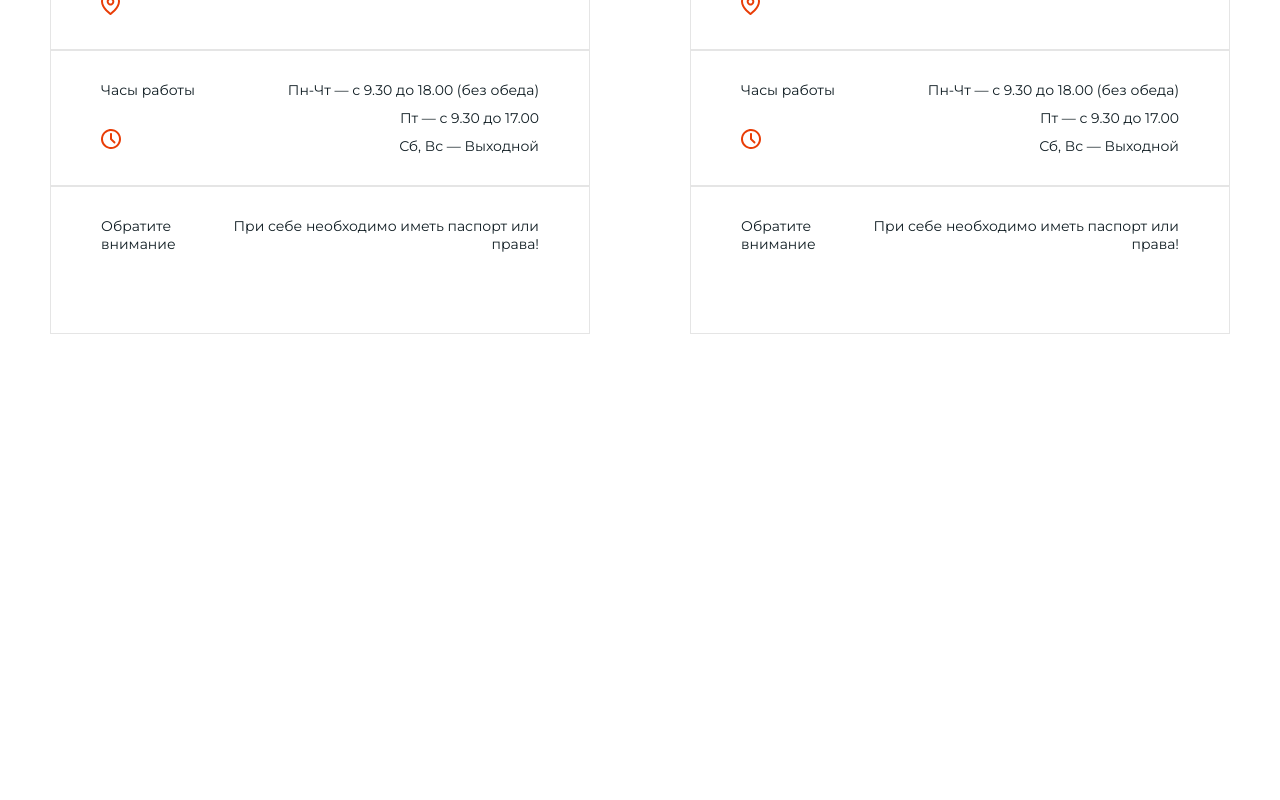
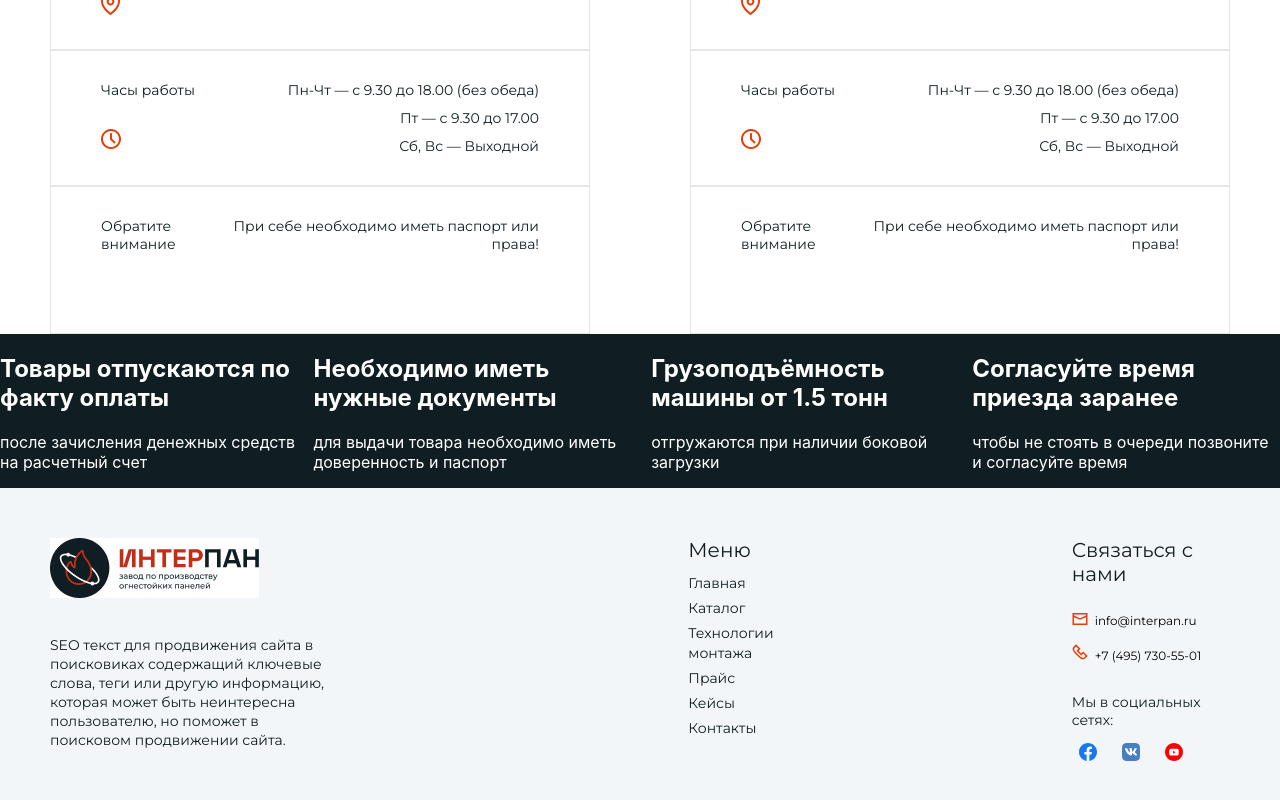
Before and after one commit to Ilya26071995/new, a React app: page /contacts in a window 1280 px wide. Shown: the part 1243-2043 px from the top of the page. Before the commit the page ends 1577 px from the top, so only its background shows below. Built offline with nearby package versions, Linux system fonts and the light colour scheme.

Commit message:
add Delivery

```diff
--- a/src/Pages/Contacts/index.tsx
+++ b/src/Pages/Contacts/index.tsx
@@ -5,6 +5,8 @@ import { Connection } from "../../components/Connection/Index";
 import { BigTitle } from "../../components/BigTitle/index";
 import { Picture } from "../../components/Picture";
 import { Communication } from "../../components/Communication";
+import { Footer } from "../../components/Footer";
+import { Delivery } from "../../components/Delivery";
 
 const Comm = [{ title: "Офис" }, { title: "Склад" }];
 
@@ -24,6 +26,8 @@ const Contacts = () => {
           <Communication title={title} key={index} />
         ))}
       </div>
+      <Delivery />
+      <Footer />
     </div>
   );
 };
--- /dev/null
+++ b/src/components/Delivery/Delivery.module.scss
@@ -0,0 +1,5 @@
+.background {
+  background-color: #101d23;
+  color: #fff;
+  display: flex;
+}
--- /dev/null
+++ b/src/components/Delivery/index.tsx
@@ -0,0 +1,41 @@
+import React from "react";
+import s from "./Delivery.module.scss";
+
+const INFO = [
+  {
+    title: "Товары отпускаются по факту оплаты",
+    text: "после зачисления денежных средств на расчетный счет",
+  },
+  {
+    title: "Необходимо иметь  нужные документы",
+    text: "для выдачи товара необходимо иметь доверенность и паспорт",
+  },
+  {
+    title: "Грузоподъёмность машины от 1.5 тонн",
+    text: "отгружаются при наличии боковой загрузки",
+  },
+  {
+    title: "Согласуйте время приезда заранее",
+    text: "чтобы не стоять в очереди позвоните и согласуйте время",
+  },
+];
+
+interface InfoType {
+  title: string;
+  text: string;
+}
+
+const Delivery = () => {
+  return (
+    <div className={s.background}>
+      {INFO.map(({ title, text }: InfoType, index) => (
+        <div key={index}>
+          <h2>{title}</h2>
+          <p>{text}</p>
+        </div>
+      ))}
+    </div>
+  );
+};
+
+export { Delivery };
```
Also changed, not shown: src/components/Communication/index.tsx (+13 -3 lines).
